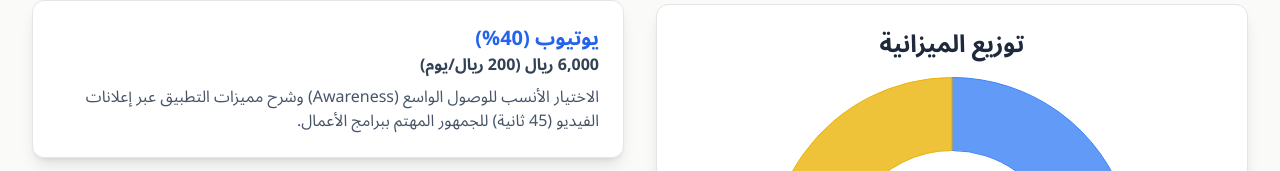
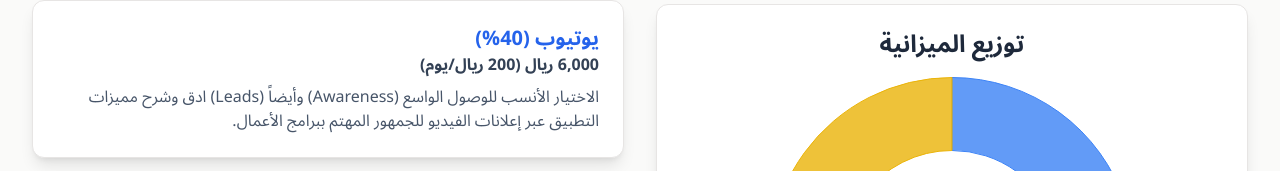
Before and after one commit to abdobasic2/rasayd.M.P, a plain HTML site: page index.html in a window 1280 px wide. Both pictures are taken after a click on the tab "القنوات والميزانية". Shown: the part 313-484 px from the top of the page. Drawn offline with nearby package versions, Linux system fonts and the light colour scheme.

Commit message:
index.html

```diff
--- a/index.html
+++ b/index.html
@@ -149,7 +149,7 @@
                             <div class="bg-white p-6 rounded-xl shadow-lg border border-stone-200">
                                 <h3 class="text-xl font-bold text-blue-600">يوتيوب (40%)</h3>
                                 <p class="font-semibold text-slate-700">6,000 ريال (200 ريال/يوم)</p>
-                                <p class="mt-2 text-slate-600">الاختيار الأنسب للوصول الواسع (Awareness) وشرح مميزات التطبيق عبر إعلانات الفيديو (45 ثانية) للجمهور المهتم ببرامج الأعمال.</p>
+                                <p class="mt-2 text-slate-600">الاختيار الأنسب للوصول الواسع (Awareness) وأيضاً (Leads) ادق وشرح مميزات التطبيق عبر إعلانات الفيديو للجمهور المهتم ببرامج الأعمال.</p>
                             </div>
                             <div class="bg-white p-6 rounded-xl shadow-lg border border-stone-200">
                                 <h3 class="text-xl font-bold text-emerald-600">تيك توك (30%)</h3>
```
